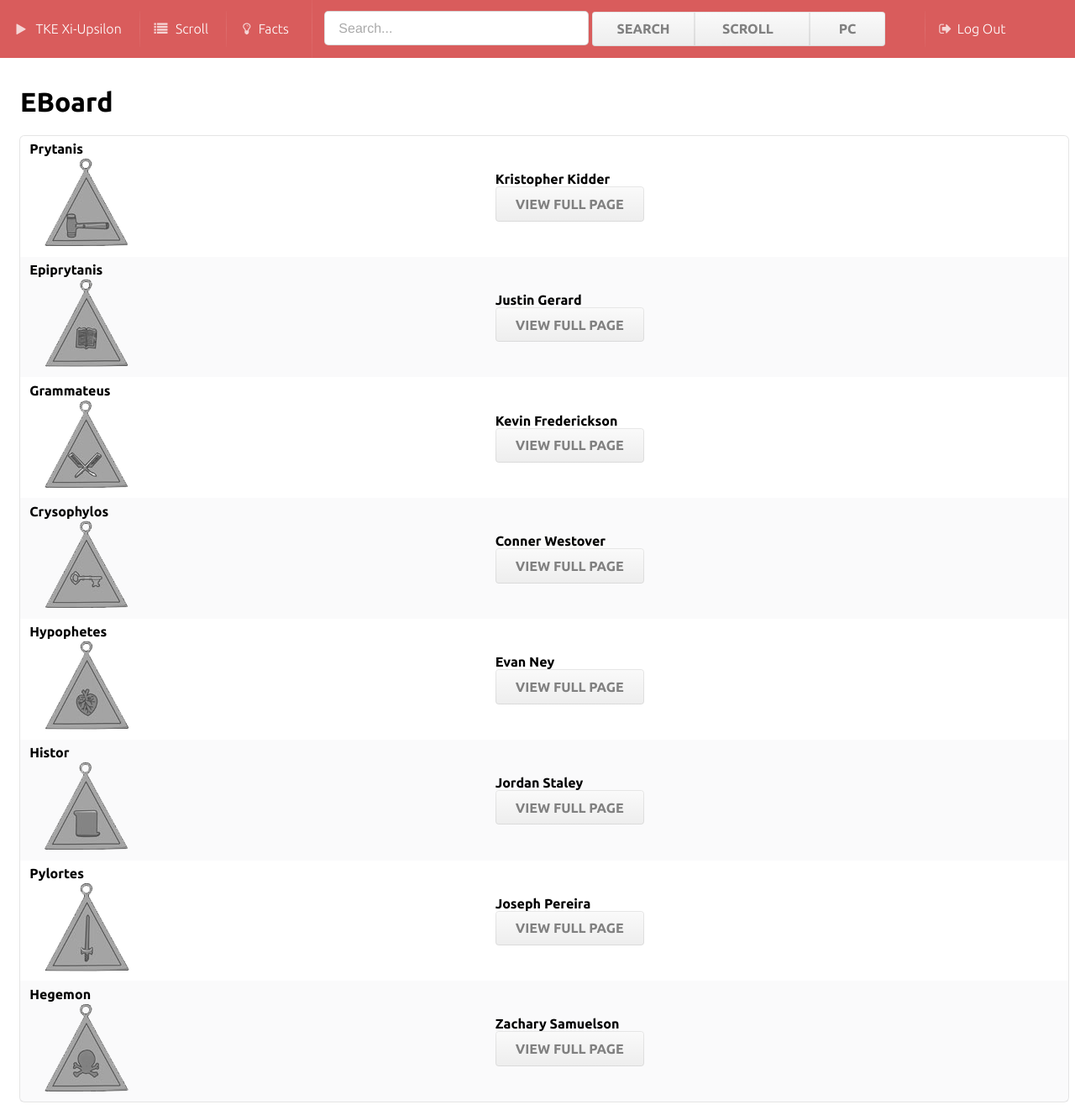
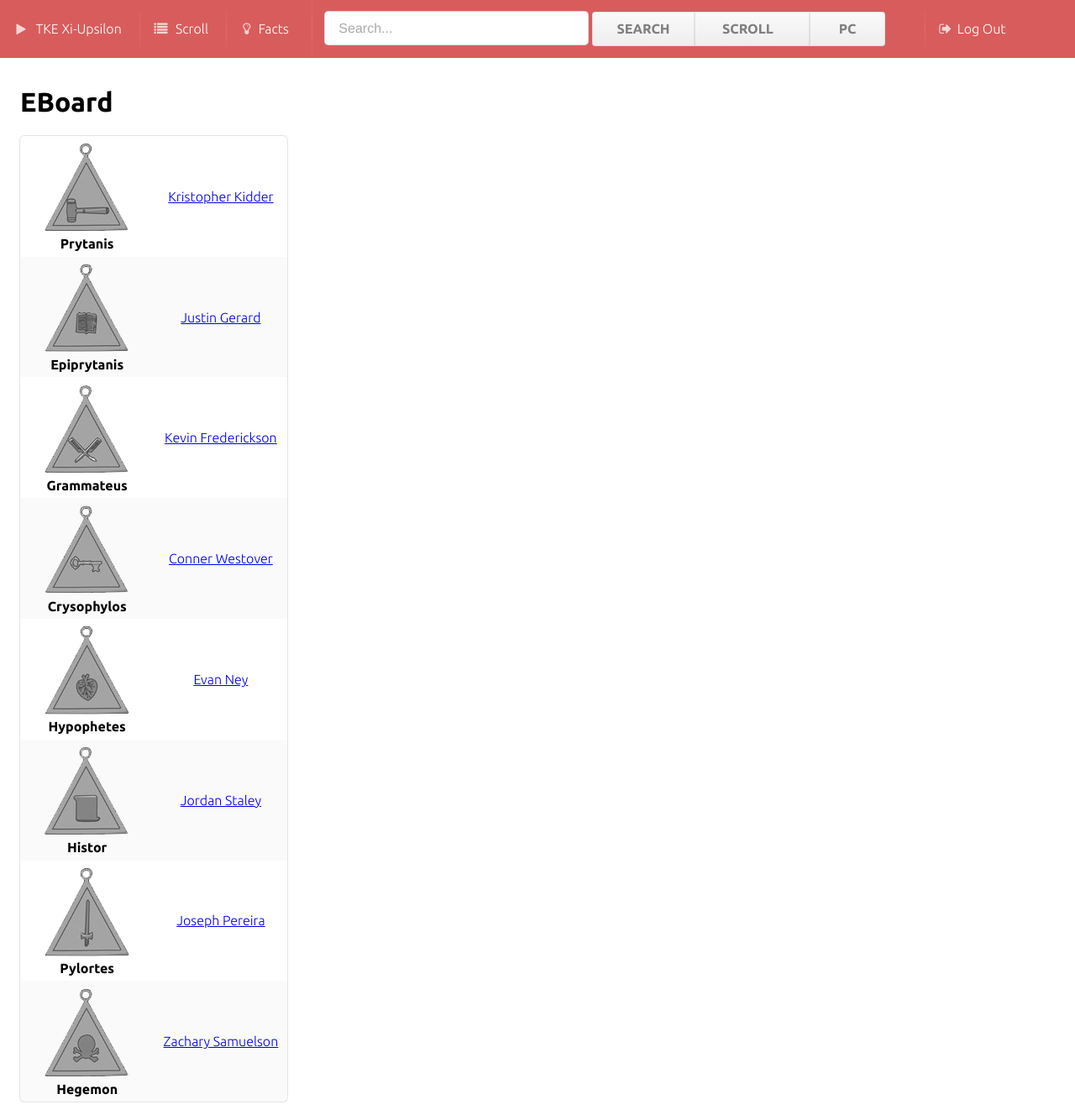
Before and after one commit to sfried8/tkedb, a Django app: page /eboard/ in a window 1280 px wide. Shown: the whole page at 84% size. Run offline with Django 3.2, Linux system fonts and the light colour scheme; a user stored in the database is signed in; data comes from the database, SQL or seed files in the repository; both versions use the stored data as it was after the commit; some libraries are stand-ins or nearby versions.

Commit message:
updated eboard and actives pages

```diff
--- a/brothers/templates/brothers/eboard.html
+++ b/brothers/templates/brothers/eboard.html
@@ -4,19 +4,17 @@
 <title>EBoard - TKE Scroll</title>
 <h1 class="header">EBoard</h1>
 
-<table class="ui table segment">
+<table class="ui center aligned collapsing table segment">
 	<tbody>
 		{%for o in officers%}
 		<tr>
 			<td>
+				<img src="{{STATIC_URL}}images/{{o.jewel_image}}" style="margin:0 auto;" />
+				<br/>
 				<b>{{o.title}}</b>
-				<br/>
-				<img src="{{STATIC_URL}}images/{{o.jewel_image}}" style="margin:0 auto;" />
 			</td>
 			<td>
-				{{o.current.name}}
-				<br/>
-				<input class="ui button" type="button" value="View Full Page" onClick="window.location='{%url 'detail' o.current.scroll%}' "/>
+                <p><a href="{% url 'detail' o.current.scroll%}">{{o.current.name}}</a></p>
 			</td>
 		</tr>
 		{%endfor%}
```
Also changed, not shown: development.db, 4 other files.
